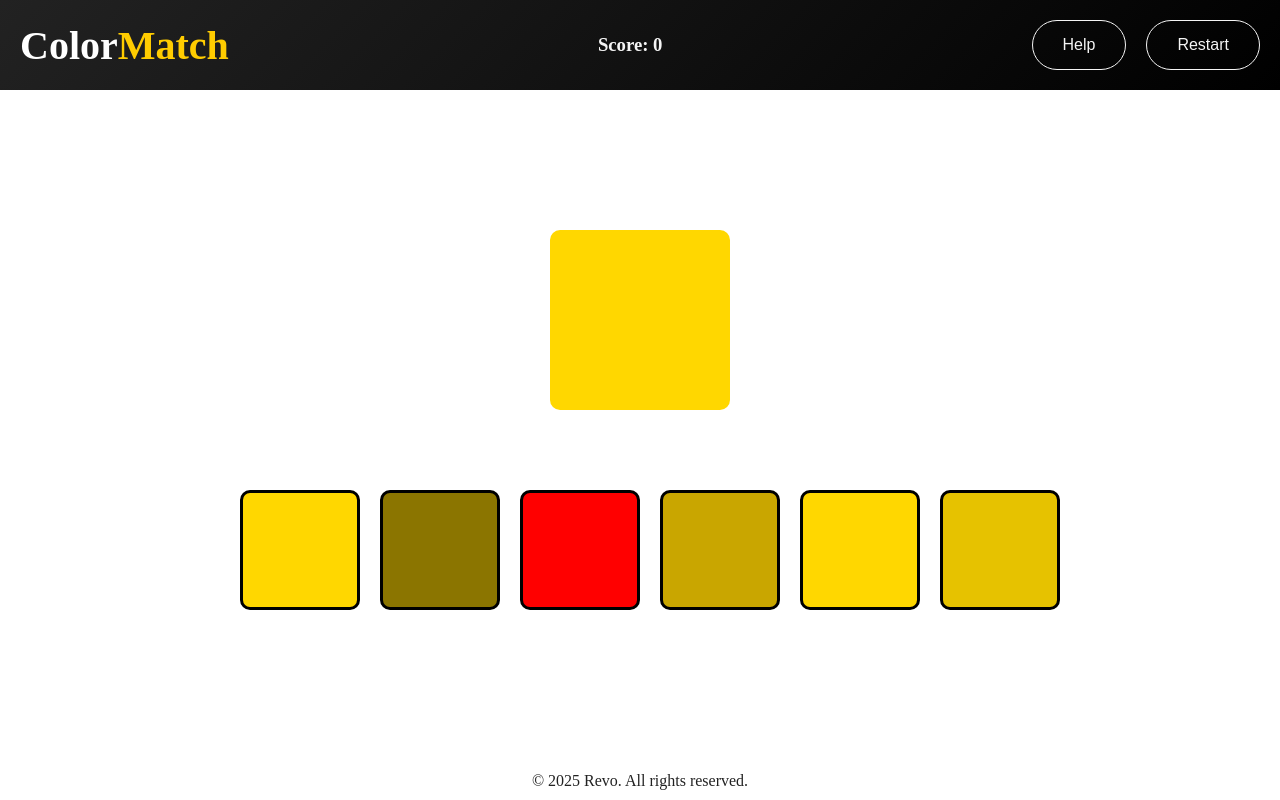
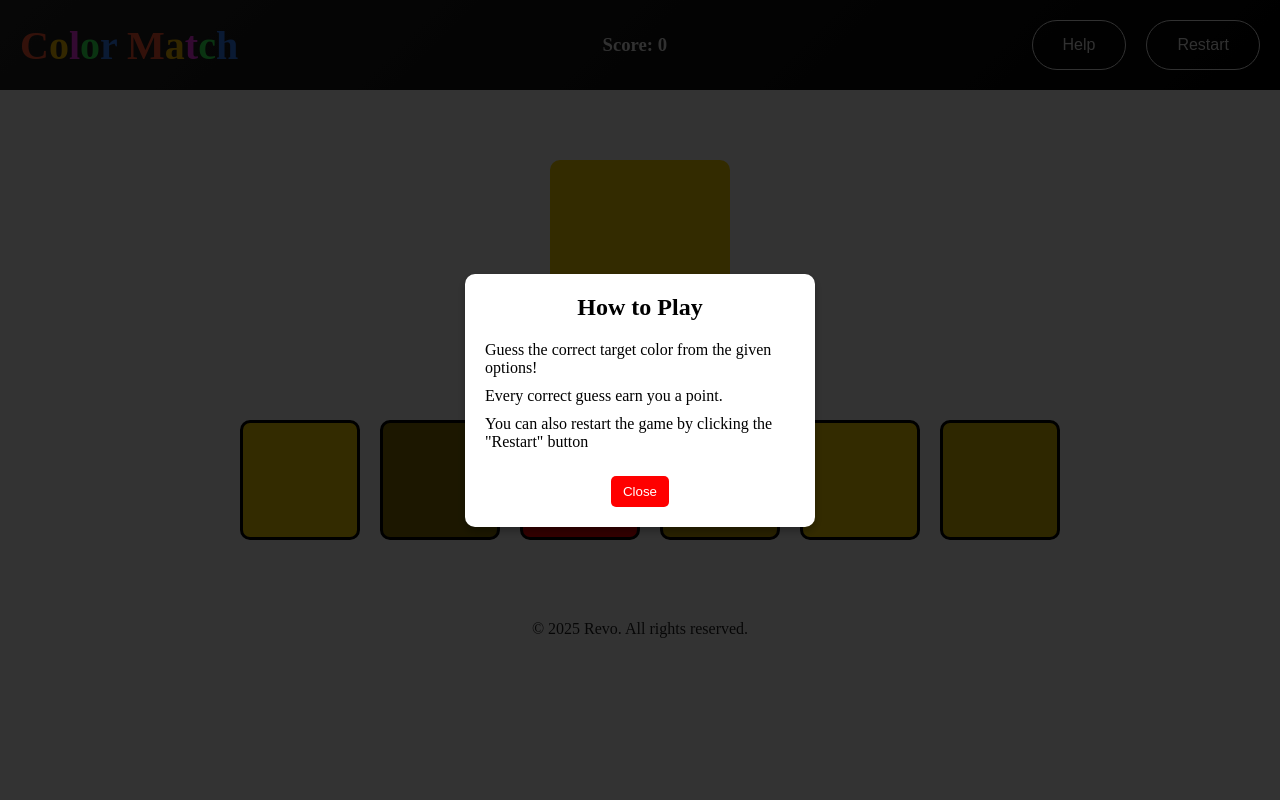
Before and after one commit to Oghenerevo/colorGame, a React (Vite) app: page / in a window 1280 px wide. Both pictures are taken after a click on the button "Help". Built offline with nearby package versions, Linux system fonts and the light colour scheme.

Commit message:
added help modal and litte ui fixes

```diff
--- a/src/App.css
+++ b/src/App.css
@@ -3,6 +3,10 @@
   padding: 0;
   box-sizing: border-box;
   transition: all .5s ease-in-out;
+}
+
+li {
+  list-style-type: none;
 }
 
 .container {
@@ -19,14 +23,14 @@ header {
 }
 
 h1 {
-  font-size: 2.5rem; /* Good balance for visibility */
+  font-size: 2.5rem;
   font-weight: bold;
   text-align: center;
-  color: white; /* Ensures contrast against dark background */
+  color: white;
 }
 
 h1 span {
-  color: #ffcc00; /* Adds a subtle highlight */
+  color: #ffcc00;
 }
 
 .header-btns {
@@ -69,12 +73,15 @@ h1 span {
   color: #111;
 }
 
+.game-container {
+  display: flex;
+  justify-content: center;
+  align-items: center;
+  height: fit-content;
+}
+
 .game-board {
   margin-block-start: 50px;
-  position: fixed;
-  top: 50%;
-  left: 50%;
-  transform: translate(-50%, -50%);
 }
 
 .target-color {
@@ -142,9 +149,6 @@ h1 span {
 }
 
 footer {
-  position: fixed;
-  left: 0;
-  bottom: 10px;
   width: 100%;
   text-align: center;
   color: #222;
@@ -159,7 +163,6 @@ footer {
     display: none;
   }
 
-  /* put hamburger here */
   .header-btns {
     display: none;
     flex-direction: column;
@@ -183,10 +186,6 @@ footer {
 }
 
 @media screen and (max-width: 402px) {
-  .game-board {
-    margin-block-start: 80px;
-  }
-
   .options {
     margin: 30px auto;
   }
@@ -202,3 +201,48 @@ footer {
     height: 150px;
   }
 }
+
+/* Modal Styles */
+.modal-overlay {
+  position: fixed;
+  top: 0;
+  left: 0;
+  width: 100%;
+  height: 100%;
+  background: rgba(0, 0, 0, 0.8);
+  display: flex;
+  align-items: center;
+  justify-content: center;
+}
+
+.modal-content {
+  background: white;
+  padding: 20px;
+  border-radius: 10px;
+  box-shadow: 0 4px 10px rgba(0, 0, 0, 0.3);
+  max-width: 350px;
+  color: #000;
+}
+
+.modal-content h2 {
+  text-align: center;
+  margin-block-end: 20px;
+}
+
+.modal-content p {
+  margin-block-end: 10px;
+}
+
+.modal-btn {
+  text-align: center;
+}
+
+.close-btn {
+  margin-top: 15px;
+  padding: 8px 12px;
+  background: red;
+  color: white;
+  border: none;
+  cursor: pointer;
+  border-radius: 5px;
+}
--- a/src/App.jsx
+++ b/src/App.jsx
@@ -4,11 +4,24 @@ import './App.css'
 
 function App() {
   const [menuOpen, setMenuOpen] = useState(false);
+  const [isHelpModalOpen, setIsHelpModalOpen] = useState(false);
 
   return (
     <section className="container">
       <header>
-        <h1>Color<span>Match</span></h1>
+        <h1 className="colorful-title">
+          <span style={{ color: "#FF5733" }}>C</span>
+          <span style={{ color: "#FFC300" }}>o</span>
+          <span style={{ color: "#FF33F6" }}>l</span>
+          <span style={{ color: "#33FF57" }}>o</span>
+          <span style={{ color: "#3380FF" }}>r</span>
+          <span> </span>
+          <span style={{ color: "#FF5733" }}>M</span>
+          <span style={{ color: "#FFC300" }}>a</span>
+          <span style={{ color: "#FF33F6" }}>t</span>
+          <span style={{ color: "#33FF57" }}>c</span>
+          <span style={{ color: "#3380FF" }}>h</span>
+        </h1>
 
         <div className="bg-score">
           <h3>Score: <strong>0</strong> </h3>
@@ -18,21 +31,10 @@ function App() {
           {menuOpen ? <X size={24} /> : <Menu size={24} />}
         </button>
 
-        {/* Menu Items */}
         <div className={`header-btns ${menuOpen ? "open" : ""}`}>
-          <button>Help</button>
+          <button onClick={() => setIsHelpModalOpen(true)}>Help</button>
           <button>Restart</button>
         </div>
-
-        {/* <div className='header-btns'>
-          <div>
-            <button>Help</button>
-          </div>
-
-          <div>
-            <button>Restart</button>
-          </div>
-        </div> */}
       </header>
 
       {/* score for small screens */}
@@ -40,6 +42,7 @@ function App() {
         <h3>Score: <strong>0</strong> </h3>
       </div>
 
+      <section className="game-container">
         <section className="game-board">
           <div>
             <div className="target-color"></div>
@@ -54,10 +57,34 @@ function App() {
             <div className="option-color six"></div>
           </div>
         </section>
+      </section>
 
       <footer>
         <p>&copy; 2025 Revo. All rights reserved.</p>
       </footer>
+
+      {/* Help Modal */}
+      {isHelpModalOpen && (
+        <div className="modal-overlay" onClick={() => setIsHelpModalOpen(false)}>
+          <div className="modal-content" onClick={(e) => e.stopPropagation()}>
+            <h2>How to Play</h2>
+            <ul>
+              <li>
+                <p>Guess the correct target color from the given options!</p>
+              </li>
+              <li>
+                <p>Every correct guess earn you a point.</p>
+              </li>
+              <li>
+                <p>You can also restart the game by clicking the &quot;Restart&quot; button</p>
+              </li>
+            </ul>
+            <div className="modal-btn">
+              <button className="close-btn" onClick={() => setIsHelpModalOpen(false)}>Close</button>
+            </div>
+          </div>
+        </div>
+      )}
     </section>
   )
 }
```
Lines whose indentation alone changed are shown as unchanged.
